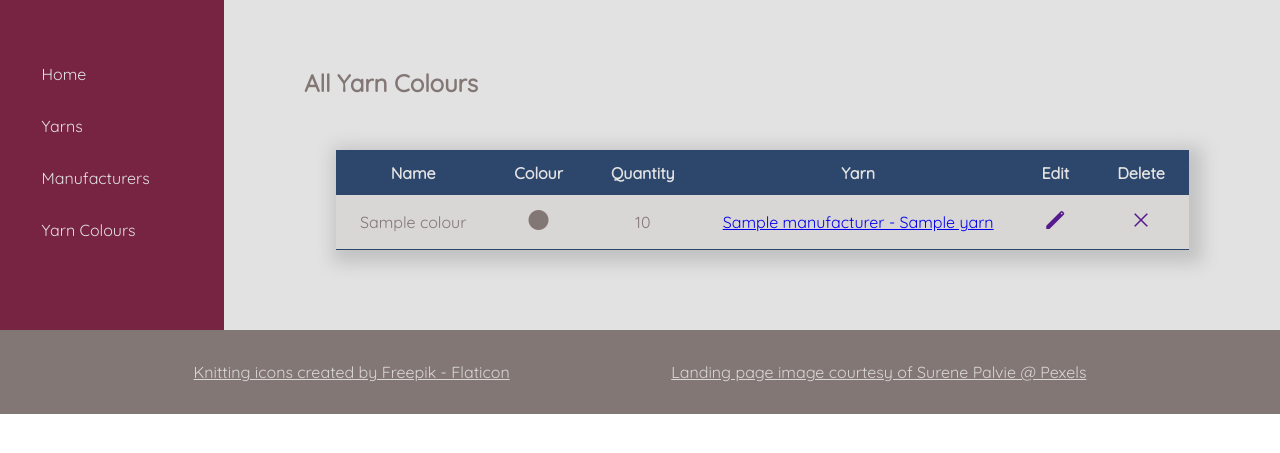
After one commit to LisaS7/yarn_store, a Flask app: page /colours/ in a window 1280 px wide. The commit adds this page. Shown: the top 453 px of the page. Run offline with Flask 2, Linux system fonts and the light colour scheme; a database or web service that is not in the repository returns one stand-in record (values such as "Sample title"); some libraries are stand-ins or nearby versions.

Commit message:
Select all and delete routes for colours

```diff
--- a/app.py
+++ b/app.py
@@ -1,10 +1,12 @@
 from flask import Flask, render_template
 from controllers.manufacturers_controller import manufacturers_blueprint
 from controllers.yarns_controller import yarns_blueprint
+from controllers.colour_controller import colour_blueprint
 
 app = Flask(__name__)
 app.register_blueprint(manufacturers_blueprint)
 app.register_blueprint(yarns_blueprint)
+app.register_blueprint(colour_blueprint)
 
 
 @app.route("/")
--- /dev/null
+++ b/controllers/colour_controller.py
@@ -0,0 +1,16 @@
+from flask import Blueprint, render_template, request, redirect
+from repositories import colour_repository
+
+colour_blueprint = Blueprint("colours", __name__, url_prefix="/colours")
+
+
+@colour_blueprint.route("/")
+def colours():
+    colours = colour_repository.select_all()
+    return render_template("/colours/all.html", colours=colours)
+
+
+@colour_blueprint.route("/delete/<id>")
+def delete(id):
+    colour_repository.delete(id)
+    return redirect("/colours/")
--- a/controllers/manufacturers_controller.py
+++ b/controllers/manufacturers_controller.py
@@ -23,7 +23,7 @@ def detail(id):
 def create_manufacturer():
     if request.method == "POST":
         name = request.form["name"]
-        balance_due = int(request.form["balance_due"]) * 100
+        balance_due = int(request.form["balance_due"].replace(".", ""))
         last_payment_date = Manufacturer.form_date_to_datetime(
             request.form["last_payment_date"]
         )
@@ -44,7 +44,7 @@ def delete_manufacturer(id):
 def edit_manufacturer(id):
     if request.method == "POST":
         name = request.form["name"]
-        balance_due = int(request.form["balance_due"]) * 100
+        balance_due = int(request.form["balance_due"].replace(".", ""))
 
         last_payment_date = Manufacturer.form_date_to_datetime(
             request.form["last_payment_date"]
--- a/repositories/colour_repository.py
+++ b/repositories/colour_repository.py
@@ -1,23 +1,30 @@
 from db.run_sql import run_sql
 from config import colours_table_name as TABLE_NAME, colours_fields as FIELDS
+from repositories import yarn_repository
+from models.colour import Colour
 
 number_of_fields = len(FIELDS.split(","))
 placeholders = ", ".join(["%s"] * number_of_fields)
 
-from models.colour import Colour
 
+def select_all():
+    colours = []
 
-# def select_all():
-#     tasks = []
+    sql = f"SELECT * FROM {TABLE_NAME}"
+    results = run_sql(sql)
 
-#     sql = f"SELECT * FROM {TABLE_NAME}"
-#     results = run_sql(sql)
-
-#     for row in results:
-#         # create object
-#         # append to list
-#         pass
-#     return tasks
+    for row in results:
+        yarn = yarn_repository.select(row["yarn_id"])
+        print(yarn)
+        colour = Colour(
+            row["name"],
+            row["hex_code"],
+            row["stock_quantity"],
+            yarn,
+            row["id"],
+        )
+        colours.append(colour)
+    return colours
 
 
 # def select(id):
--- a/static/css/style.css
+++ b/static/css/style.css
@@ -43,6 +43,14 @@ button {
     background-color: var(--dark);
     color: var(--light1);
     font-weight: 600;
+}
+
+.colour-table .material-symbols-outlined {
+  font-variation-settings:
+  'FILL' 1,
+  'wght' 400,
+  'GRAD' 0,
+  'opsz' 48
 }
 
 /* -------- NAVBAR -------- */
--- a/static/css/tables.css
+++ b/static/css/tables.css
@@ -24,7 +24,9 @@ th, td {
     white-space: nowrap;
 }
 
-.manufacturer-table td:nth-child(4), .yarn-table td:nth-child(8) {
+.manufacturer-table td:nth-child(4),
+.yarn-table td:nth-child(8),
+.colour-table {
     text-align: center;
 }
 
--- a/templates/base.html
+++ b/templates/base.html
@@ -21,8 +21,9 @@
           <li><a href="{{ url_for('yarns.yarns') }}">Yarns</a></li>
           <li>
             <a href="{{ url_for('manufacturers.manufacturers') }}"
-              >Manufacturers</a
+            >Manufacturers</a
             >
+            <li><a href="{{ url_for('colours.colours') }}">Yarn Colours</a></li>
           </li>
         </ul>
       </nav>
--- /dev/null
+++ b/templates/colours/all.html
@@ -0,0 +1,46 @@
+{% extends 'base.html' %} {% block content %}
+<header>
+  <h2>All Yarn Colours</h2>
+</header>
+
+<table class="colour-table">
+  <thead>
+    <tr>
+      <th>Name</th>
+      <th>Colour</th>
+      <th>Quantity</th>
+      <th>Yarn</th>
+      <th>Edit</th>
+      <th>Delete</th>
+    </tr>
+  </thead>
+  <tbody>
+    {% for colour in colours %}
+    <tr>
+      <td>{{colour.name}}</td>
+      <td>
+        <span
+          class="material-symbols-outlined"
+          style="color: {{colour.hex_code}}"
+        >
+          circle
+        </span>
+      </td>
+      <td>{{colour.stock_quantity}}</td>
+      <td>
+        <a href="{{ url_for('yarns.detail', id=colour.yarn.id) }}"
+          >{{colour.yarn.manufacturer.name}} - {{colour.yarn.name}}</a
+        >
+      </td>
+      <td>
+        <a href=""><span class="material-symbols-outlined"> edit </span></a>
+      </td>
+      <td>
+        <a href=""><span class="material-symbols-outlined"> close </span></a>
+      </td>
+    </tr>
+    {% endfor %}
+  </tbody>
+</table>
+
+{% endblock content %}
--- a/templates/yarns/all.html
+++ b/templates/yarns/all.html
@@ -1,7 +1,6 @@
 {% extends 'base.html' %} {% block content %}
 <header>
   <h2>All Yarns</h2>
-  <!-- TODO -->
   <a href="{{ url_for('yarns.create_yarn') }}"><button>Add Yarn</button></a>
 </header>
 
@@ -33,7 +32,7 @@
           ><img
             class="icon-image"
             src="{{ url_for('static', filename='/images/icons/yarn_ball.png') }}"
-            alt="hanks of yarn in a basket"
+            alt="yarn icon"
         /></a>
       </td>
     </tr>
```
Also changed, not shown: controllers/yarns_controller.py (+4 -4 lines).
